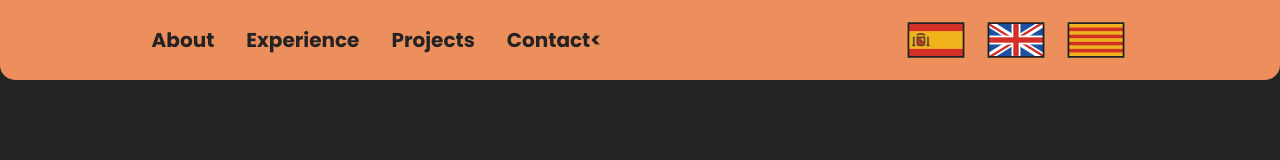
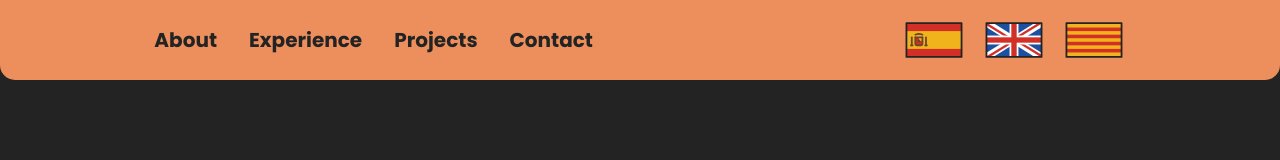
Before and after one commit to oriioll/portfolio, a Vue app: page / in a window 1280 px wide. Shown: the top 160 px of the page. Built offline with nearby package versions, Linux system fonts and the light colour scheme.

Commit message:
fix: typo in html element on HeaderNav component

```diff
--- a/src/components/header/HeaderNav.vue
+++ b/src/components/header/HeaderNav.vue
@@ -6,7 +6,7 @@
             <li><a href="#me">About</a></li>
             <li><a href="#experience">Experience</a></li>
             <li><a href="#projects">Projects</a></li>
-            <li><a id="cta" href="#contact">Contact<</a></li>
+            <li><a id="cta" href="#contact">Contact</a></li>
         </ul>
     </nav>
 </template>
```
